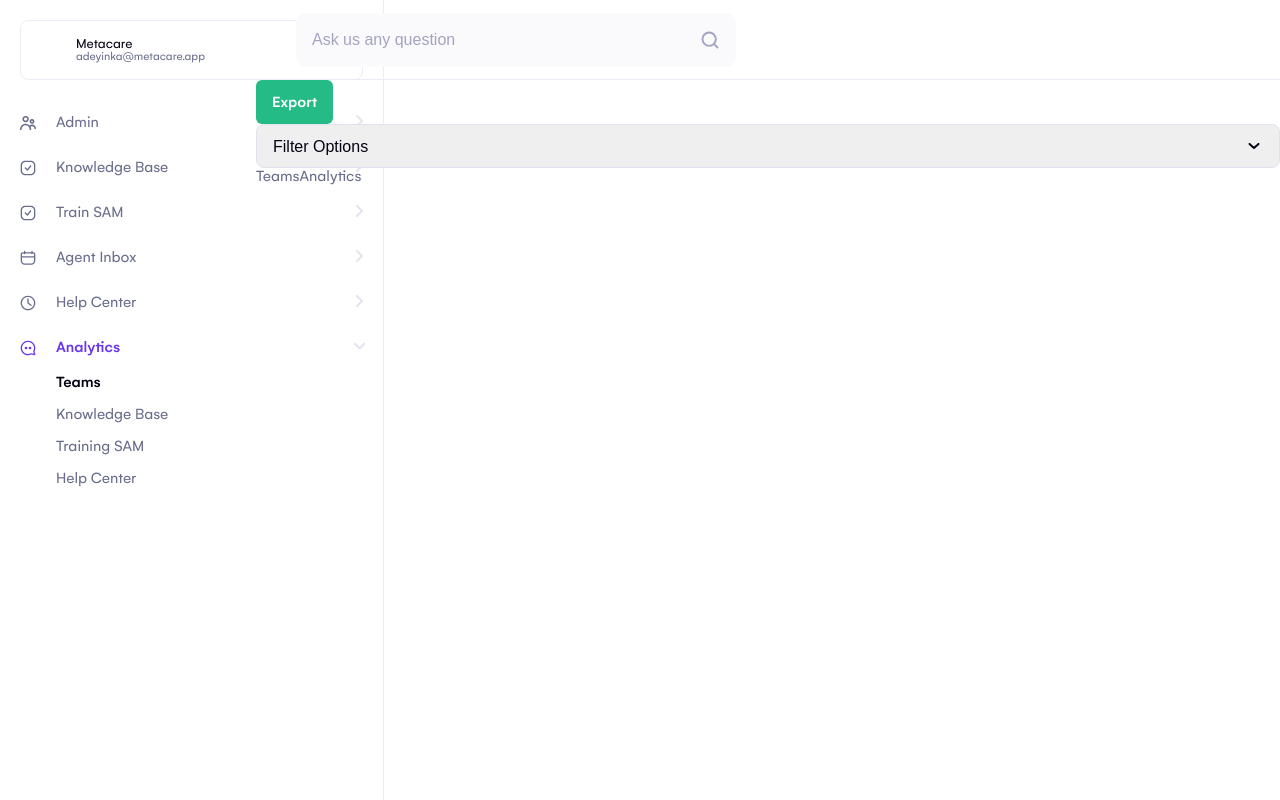
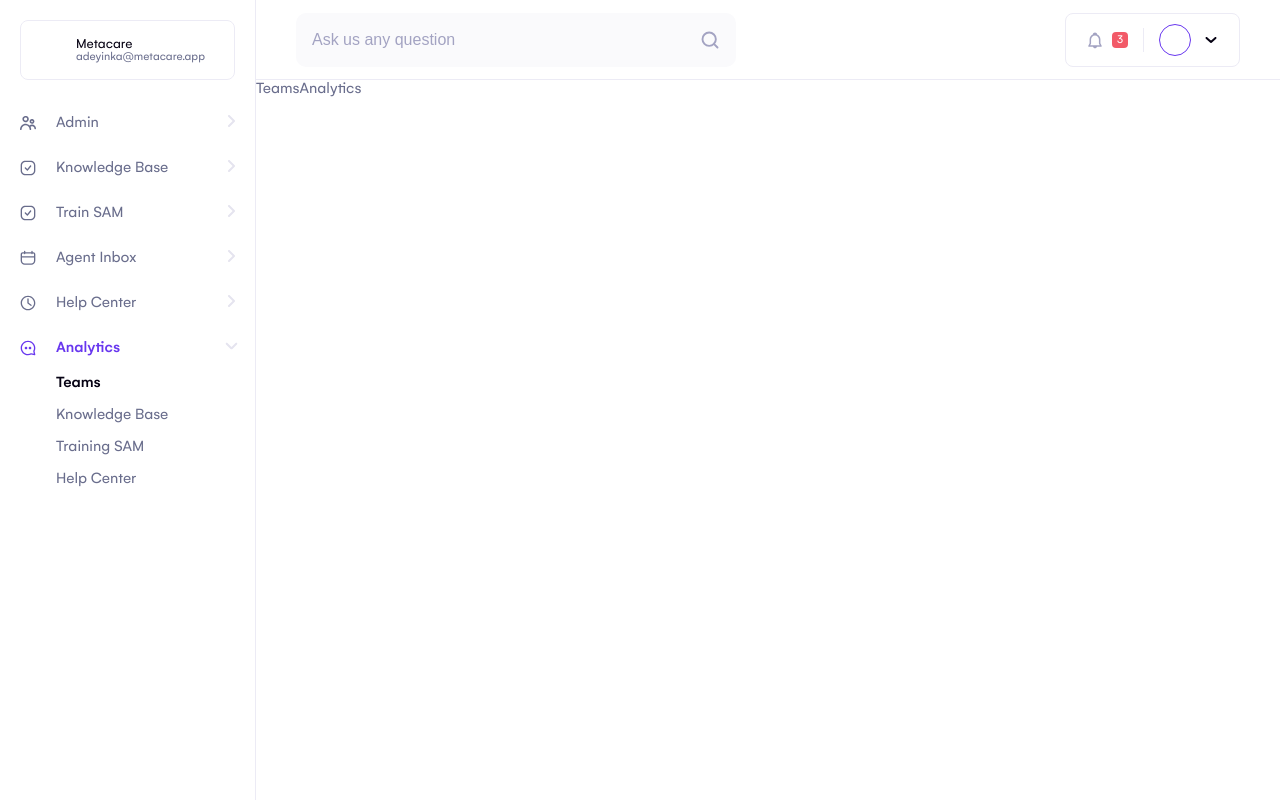
Before and after one commit to justsolomon/analytics-dashboard, a React (Create React App) app: page / in a window 1280 px wide. Built offline with nearby package versions, Linux system fonts and the light colour scheme.

Commit message:
Implement Header component

```diff
--- a/src/components/global/Header/header.module.scss
+++ b/src/components/global/Header/header.module.scss
@@ -3,7 +3,7 @@
 
 .header {
   @include layout-main();
-  @include flex-center();
+  @include flex(row, center, space-between);
 
   height: 80px;
   padding: 0 40px;
@@ -28,4 +28,51 @@
       }
     }
   }
+
+  &__menu {
+    @include flex(row, center, space-between);
+
+    height: 54px;
+    width: 175px;
+    padding: 0 20px;
+    border: 1px solid $border-color;
+    border-radius: $border-radius--md;
+
+    &__section {
+      @include flex-center();
+
+      span {
+        display: inline-block;
+
+        svg {
+          @include size(16px);
+        }
+      }
+
+      &:first-child span {
+        @include size(16px);
+        @include flex(row, center, center);
+
+        margin-left: 8px;
+        font-size: $font-size--xs;
+        border-radius: $border-radius--sm;
+        color: $white;
+        background-color: $error-color;
+      }
+
+      &:last-child span {
+        @include size(32px);
+
+        margin-right: 12px;
+        border: 1px solid $purple;
+        border-radius: 50%;
+      }
+    }
+
+    &__divider {
+      height: 24px;
+      width: 1px;
+      background-color: $border-color;
+    }
+  }
 }
--- a/src/components/global/Header/index.tsx
+++ b/src/components/global/Header/index.tsx
@@ -1,5 +1,7 @@
 import Input from '../Input';
 import { ReactComponent as SearchIcon } from 'assets/vectors/search.svg';
+import { ReactComponent as NotificationIcon } from 'assets/vectors/notification.svg';
+import { ReactComponent as ArrowDownIcon } from 'assets/vectors/arrow-down.svg';
 import styles from './header.module.scss';
 
 const Header = () => {
@@ -10,6 +12,18 @@ const Header = () => {
         rightIcon={<SearchIcon />}
         placeholder="Ask us any question"
       />
+
+      <div className={styles['header__menu']}>
+        <div className={styles['header__menu__section']}>
+          <NotificationIcon />
+          <span>3</span>
+        </div>
+        <div className={styles['header__menu__divider']}></div>
+        <div className={styles['header__menu__section']}>
+          <span></span>
+          <ArrowDownIcon />
+        </div>
+      </div>
     </header>
   );
 };
--- a/src/components/global/Layout/index.tsx
+++ b/src/components/global/Layout/index.tsx
@@ -1,6 +1,4 @@
-import Button from '../Button';
 import Header from '../Header';
-import Select from '../Select/select';
 import Sidebar from '../Sidebar';
 import styles from './layout.module.scss';
 
@@ -13,11 +11,7 @@ const Layout = ({ children }: LayoutProps) => {
     <>
       <Sidebar />
       <Header />
-      <main className={styles['main-content']}>
-        <Button useDefaultWidth>Export</Button>
-        <Select placeholder="Filter Options" options={[]} />
-        {children}
-      </main>
+      <main className={styles['main-content']}>{children}</main>
     </>
   );
 };
--- a/src/components/global/Sidebar/sidebar.module.scss
+++ b/src/components/global/Sidebar/sidebar.module.scss
@@ -4,7 +4,7 @@
 .sidebar {
   @include position(fixed);
 
-  width: 30%;
+  width: 20%;
   height: 100vh;
   padding: 20px;
   border-right: 1px solid $border-color;
@@ -30,4 +30,12 @@
   &__nav {
     margin-top: 32px;
   }
+
+  @media #{$media-desktop} {
+    width: 25%;
+  }
+
+  @media #{$media-desktop-sm} {
+    width: 30%;
+  }
 }
--- a/src/styles/_mixins.scss
+++ b/src/styles/_mixins.scss
@@ -46,6 +46,10 @@
 @mixin layout-main {
   margin-left: 20%;
 
+  @media #{$media-desktop} {
+    margin-left: 25%;
+  }
+
   @media #{$media-desktop-sm} {
     margin-left: 30%;
   }
--- a/src/styles/_variables.scss
+++ b/src/styles/_variables.scss
@@ -18,6 +18,7 @@ $purple: #6837ef;
 $text-black: #060213;
 $primary-color: #696d8c;
 $secondary-color: #a3a3c2;
+$error-color: #f25a68;
 $brand-color--primary: #25bb87;
 // "500": "#2AD59A",
 // "600": "#22AA7B",
@@ -28,7 +29,7 @@ $border-color: #ecebf5;
 $input-border-color: #e1e1eb;
 $header-input-bg: #fafafc;
 
-$border-radius--sm: 6px;
+$border-radius--sm: 4px;
 $border-radius--md: 8px;
 $border-radius--lg: 10px;
 
```
Also changed, not shown: src/assets/vectors/notification.svg (added).
